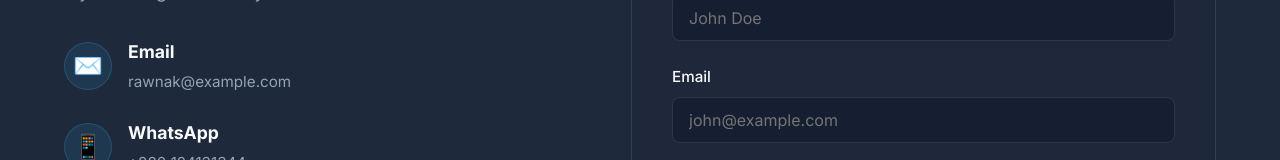
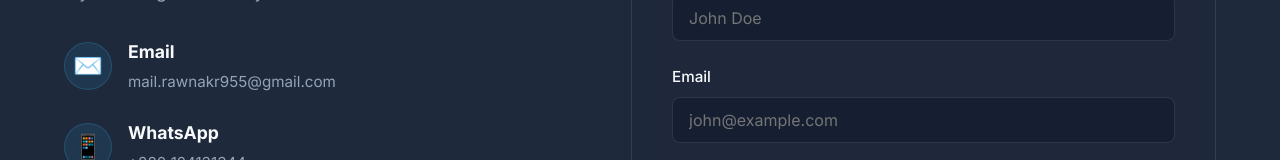
Before and after one commit to rawnakwow/Rawnak_Portfolio, a Next.js app: page / in a window 1280 px wide. Shown: the part 5381-5541 px from the top of the page. Built offline with nearby package versions, Linux system fonts and the light colour scheme.

Commit message:
Update email address in Contact component

```diff
--- a/src/components/Contact.tsx
+++ b/src/components/Contact.tsx
@@ -24,7 +24,7 @@ export default function Contact() {
                 <div className={styles.methodIcon}>✉️</div>
                 <div className={styles.methodDetails}>
                   <h4>Email</h4>
-                  <p>rawnak@example.com</p>
+                  <p>mail.rawnakr955@gmail.com</p>
                 </div>
               </div>
               <div className={styles.methodItem}>
```
